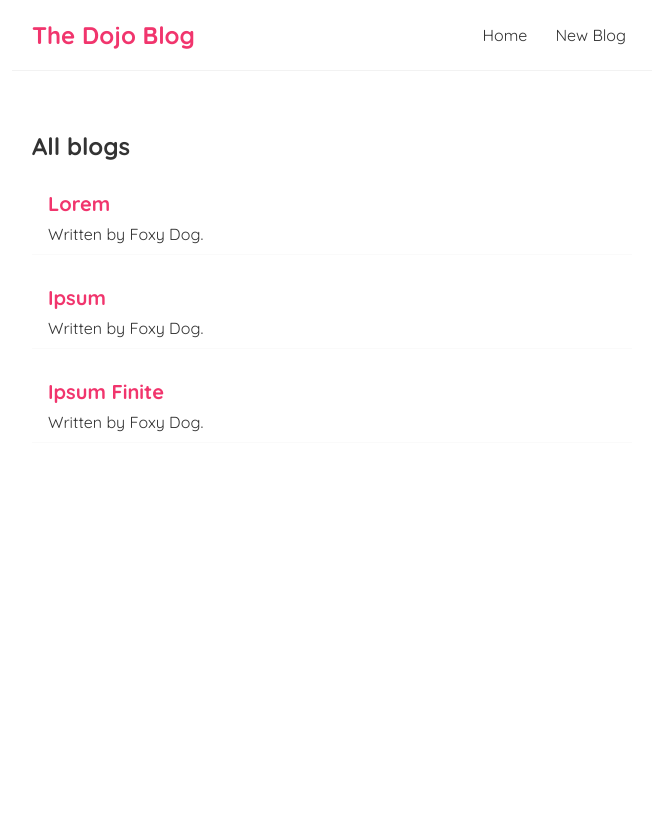
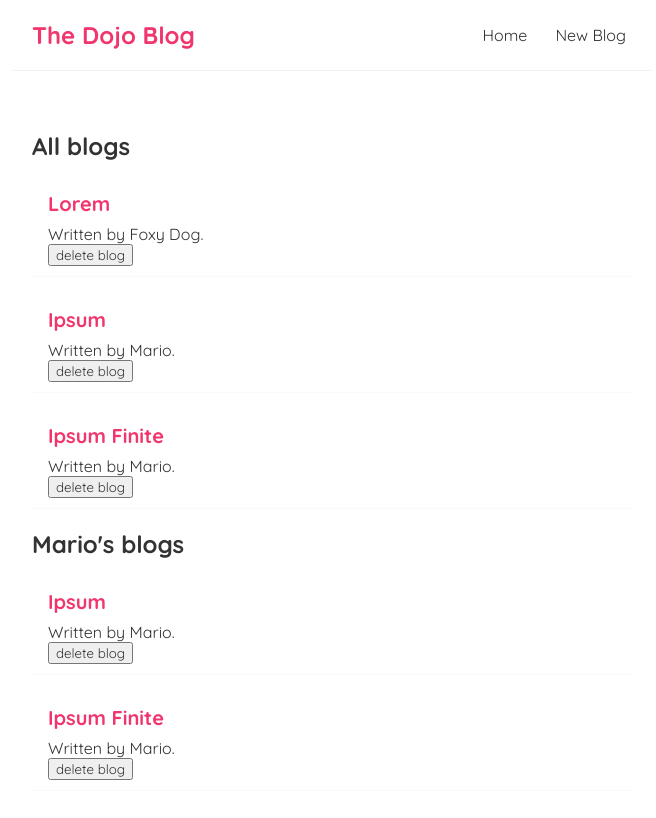
Before and after one commit to 0xCryptoStefan/simple-react-blog, a React (Create React App) app: page / in a window 1280 px wide. Shown: the top 818 px of the page, without its empty margins (308-964 px from the left). Built offline with nearby package versions, Linux system fonts and the light colour scheme.

Commit message:
Added data folder for JSON server

```diff
--- /dev/null
+++ b/data/db.json
@@ -0,0 +1,22 @@
+{
+  "blogs": [
+    {
+      "title": "Lorem",
+      "body": "The quick brown fox jumps over the lazy dog",
+      "author": "Foxy Dog",
+      "id": 1
+    },
+    {
+      "title": "Ipsum",
+      "body": "The quick brown fox jumps over the lazy dog",
+      "author": "Foxy Dog",
+      "id": 2
+    },
+    {
+      "title": "Ipsum Finite",
+      "body": "The quick brown fox jumps over the lazy dog",
+      "author": "Foxy Dog",
+      "id": 3
+    }
+  ]
+}
--- a/package.json
+++ b/package.json
@@ -6,6 +6,7 @@
     "@testing-library/jest-dom": "^5.16.4",
     "@testing-library/react": "^13.1.1",
     "@testing-library/user-event": "^13.5.0",
+    "json-server": "^0.17.0",
     "react": "^18.0.0",
     "react-dom": "^18.0.0",
     "react-router-dom": "^6.3.0",
--- a/src/components/BlogList.js
+++ b/src/components/BlogList.js
@@ -3,7 +3,7 @@
 // Alternative method to passing props and creating variables is destructuring the props object in the argument
 // Standard call
 // export default function BlogList(props)
-export default function BlogList({ blogs, title }) {
+export default function BlogList({ blogs, title, handleDelete }) {
   // These would be used with a standard props argument
   //   const blogs = props.blogs;
   //   const title = props.title;
@@ -15,6 +15,7 @@
         <div className="blog-preview" key={blog.id}>
           <h2>{blog.title}</h2>
           <p>Written by {blog.author}.</p>
+          <button onClick={() => handleDelete(blog.id)}>delete blog</button>
         </div>
       ))}
     </div>
--- a/src/routes/Home.js
+++ b/src/routes/Home.js
@@ -1,5 +1,5 @@
 import React from "react";
-import { useState } from "react";
+import { useState, useEffect } from "react";
 import BlogList from "../components/BlogList";
 
 export default function Home() {
@@ -13,19 +13,33 @@
     {
       title: "Ipsum",
       body: "The quick brown fox jumps over the lazy dog",
-      author: "Foxy Dog",
+      author: "Mario",
       id: 2,
     },
     {
       title: "Ipsum Finite",
       body: "The quick brown fox jumps over the lazy dog",
-      author: "Foxy Dog",
+      author: "Mario",
       id: 3,
     },
   ]);
+
+  const handleDelete = (id) => {
+    const newBlogs = blogs.filter((blog) => blog.id !== id);
+    setBlogs(newBlogs);
+  };
+
+  useEffect(() => {
+    console.log("useEffect ran");
+  }, []); // add empty dependency array here if only want to run once, or add each state element to be monitored into the array e.g. [] or [data, additionalData, furtherData]
+
   return (
     <div className="home">
-      <BlogList blogs={blogs} title="All blogs" />
+      <BlogList blogs={blogs} title="All blogs" handleDelete={handleDelete} />
+      <BlogList
+        blogs={blogs.filter((blog) => blog.author === "Mario")}
+        title="Mario's blogs"
+      />
     </div>
   );
 }
```
Also changed, not shown: 1 other file (tests, documents, lock files or other folders).
